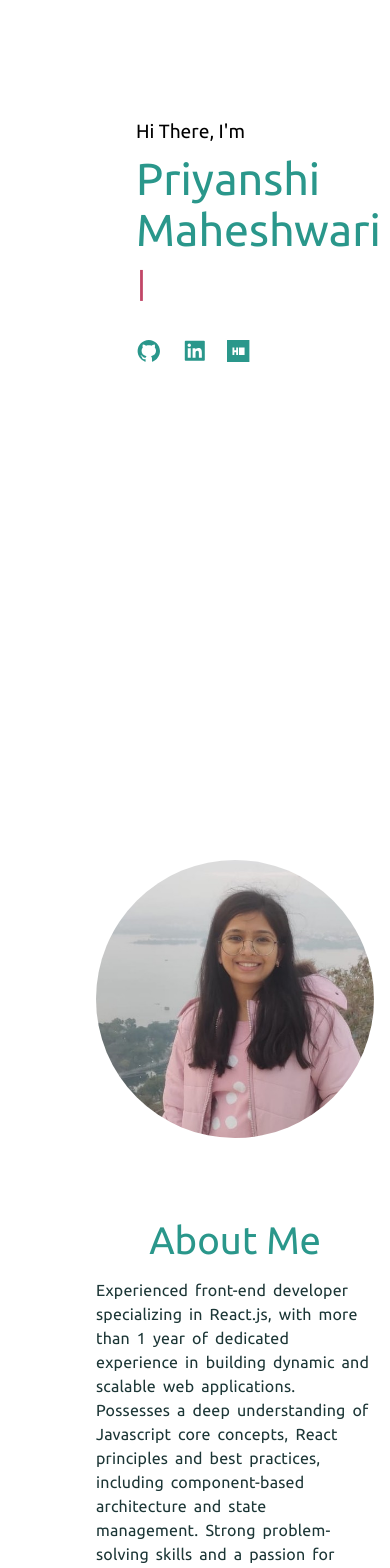
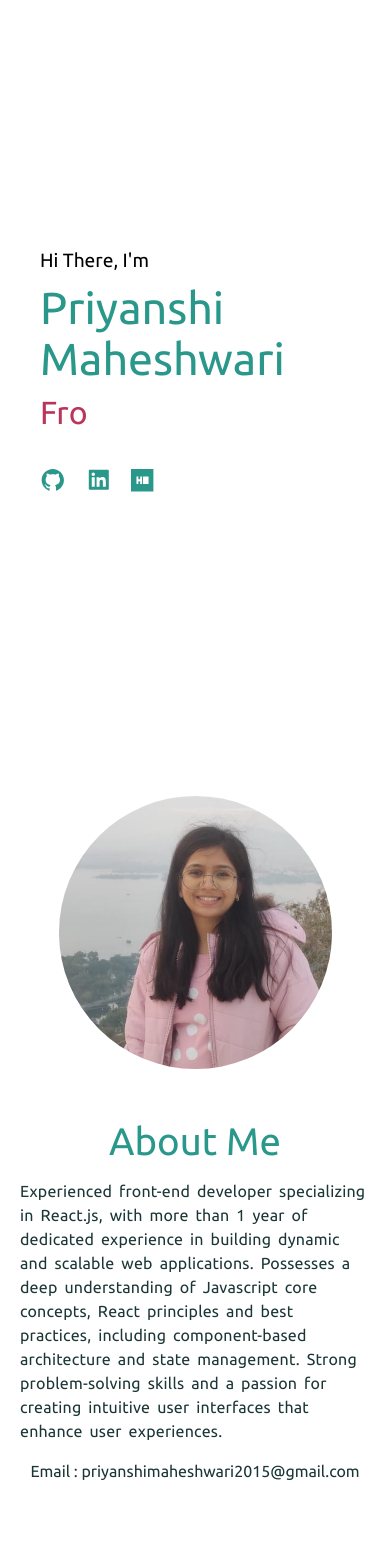
Before and after one commit to Priyanshii/react-portfolio-website, a React (Create React App) app: page / in a window 390 px wide. Shown: the part 80-1648 px from the top of the page. Built offline with nearby package versions, Linux system fonts and the light colour scheme.

Commit message:
Changes for Responsive design

```diff
--- a/src/components/About.js
+++ b/src/components/About.js
@@ -25,8 +25,8 @@ const About = () => {
             </Content>
             <ExtraInfo>
               Email :
-              <EmailID onClick={() => {window.location.href ='mailto:priyanshimaheshwari2015@gmail.com';}}>
-              {` priyanshimaheshwari2015@gmail.com`}
+              <EmailID onClick={() => { window.location.href = 'mailto:priyanshimaheshwari2015@gmail.com'; }}>
+                {` priyanshimaheshwari2015@gmail.com`}
               </EmailID>
             </ExtraInfo>
           </ContentContainer>
@@ -46,6 +46,15 @@ const AboutContainer = styled.div`
   justify-content: flex-start;
   gap: 2rem;
   padding: 2rem 6rem;
+
+  @media screen and (max-width: 500px) {
+    padding: 2rem 0rem;
+    margin: auto;
+    display: flex;
+    flex-direction: column;
+    align-items: center;
+    justify-content: flex-start;
+  }
 `
 
 const IntroductionContainer = styled.section`
@@ -70,6 +79,7 @@ const ImageContainer = styled.section`
   justify-content: center;
   width: 40%;
   margin-bottom: 30px;
+
   img{
     height: auto;
     max-width: 100%;
@@ -81,6 +91,18 @@ const ImageContainer = styled.section`
 
   @media screen and (max-width: 1000px) {
     width: 100%;
+
+    img{
+      margin-bottom: 0px;
+    }
+  }
+
+  @media screen and (max-width: 500px) {
+    width: 70%;
+
+    img{
+      margin-bottom: 0px;
+    }
   }
 `
 
@@ -94,6 +116,11 @@ const ContentContainer = styled.article`
 
   @media screen and (max-width: 1000px) {
     width: 100%;
+  }
+
+  @media screen and (max-width: 500px) {
+    padding: 20px;
+    width: auto;
   }
 `
 
--- a/src/components/Home.js
+++ b/src/components/Home.js
@@ -56,10 +56,20 @@ const HomeContainer = styled.div`
   flex-wrap: wrap;
 
   @media screen and (max-width: 1000px) {
+    width: 100%;
     display: flex;
     flex-direction: column;
     align-items: center;
     justify-content: flex-start;
+  }
+
+  @media screen and (max-width: 500px) {
+    padding: 6rem 0rem 2rem;
+    margin: auto;
+    display: flex;
+    flex-direction: column;
+    align-items: center;
+    justify-content: center;
   }
 `
 
@@ -71,7 +81,10 @@ const MainContent = styled.section`
   padding-left: 40px;
 
   @media screen and (max-width: 600px) {
+    flex: 0;
+    margin-top: 0px;
     width: 100%;
+    height: 300px;
   }
 `
 
--- a/src/components/ProjectCard.js
+++ b/src/components/ProjectCard.js
@@ -1,7 +1,7 @@
 import React from 'react'
 import styled from 'styled-components';
 
-const ProjectCard = ({img, demoLink, githubLink, name }) => {
+const ProjectCard = ({ img, demoLink, githubLink, name }) => {
   return (
     <>
       <CardContainer>
@@ -21,6 +21,10 @@ const ProjectCard = ({img, demoLink, githubLink, name }) => {
 const CardContainer = styled.div`
   width: 400px;
   box-shadow: 0 4px 8px 0 rgba(0, 0, 0, 0.2), 0 6px 20px 0 rgba(0, 0, 0, 0.19);
+
+  @media screen and (max-width: 500px) {
+   width: auto;
+  }
 `
 
 const ImageContainer = styled.div`
@@ -36,6 +40,7 @@ const NameContainer = styled.div`
   display: flex;
   align-items: center;
   justify-content: center;
+  text-align: center;
   font-size: medium;
   margin-top: 20px;
   color: rgb(28, 54, 54);
@@ -52,6 +57,7 @@ const LinkContainer = styled.div`
     background-color: transparent;
     cursor: pointer;
     border: 2px solid transparent;
+    text-align: center;
     border-radius: 4px;
     padding: 5px 10px;
     text-decoration: none;
--- a/src/components/ProjectsList.js
+++ b/src/components/ProjectsList.js
@@ -25,13 +25,13 @@ const ProjectsList = () => {
           Projects
         </Heading>
         <ProjectsListContainer>
-        {
-          projectList.map((card, index) => {
-            return(
-              <ProjectCard {...card} key={index}/>
-            )
-          })
-        }
+          {
+            projectList.map((card, index) => {
+              return (
+                <ProjectCard {...card} key={index} />
+              )
+            })
+          }
         </ProjectsListContainer>
       </ProjectsContainer>
     </>
@@ -62,6 +62,10 @@ const ProjectsListContainer = styled.div`
   justify-content: center;
   gap: 4rem;
   flex-wrap: wrap;
+
+  @media screen and (max-width: 500px) {
+   padding: 2rem 0rem 0rem;
+  }
 `
 
 export default ProjectsList
--- a/src/index.css
+++ b/src/index.css
@@ -1,7 +1,15 @@
-html{
+html {
   scroll-behavior: smooth;
 }
 
 * {
   box-sizing: border-box;
 }
+
+@media screen and (max-width: 600px) {
+
+  .react-pdf__Page__canvas {
+    width: 306px !important;
+    height: 396px !important;
+  }
+}
--- a/src/pages/Resume.js
+++ b/src/pages/Resume.js
@@ -4,6 +4,7 @@ import { Document, Page, pdfjs } from 'react-pdf';
 import pdf from '../assets/doc/Resume_Priyanshi_Maheshwari.pdf';
 import "react-pdf/dist/esm/Page/AnnotationLayer.css";
 import "react-pdf/dist/esm/Page/TextLayer.css";
+import '../index.css'
 pdfjs.GlobalWorkerOptions.workerSrc = `//cdnjs.cloudflare.com/ajax/libs/pdf.js/${pdfjs.version}/pdf.worker.min.js`;
 
 const Resume = () => {
@@ -13,7 +14,7 @@ const Resume = () => {
       <ResumeContainer>
         <FileContainer>
           <DocumentRender file={pdf}>
-            <Page pageNumber={1}  />
+            <Page pageNumber={1} />
           </DocumentRender>
         </FileContainer>
         <DownloadButton href={pdf} download="Priyanshi_Maheshwari_Resume.pdf">
@@ -32,6 +33,9 @@ const ResumeContainer = styled.div`
 `
 
 const FileContainer = styled.div`
+  @media screen and (max-width: 600px) {
+   margin-top: 160px;
+  }
 `
 
 const DocumentRender = styled(Document)`
--- a/src/pages/index.js
+++ b/src/pages/index.js
@@ -1,12 +1,11 @@
 import React, { useState } from 'react'
 import { Route, Routes } from 'react-router-dom';
-import About from '../components/About';
-import Home from '../components/Home';
 import Navbar from '../components/Navbar'
 import Resume from './Resume';
 import Sidebar from '../components/Sidebar'
 import LandingPage from './LandingPage';
 import ExperiencePage from './ExperiencePage';
+import styled from 'styled-components';
 
 const Pages = () => {
   const [isOpen, setIsOpen] = useState(false);
@@ -16,16 +15,21 @@ const Pages = () => {
   }
 
   return (
-    <div className='relative'>
-      <Sidebar isOpen={isOpen} toggle={toggle}/>
-      <Navbar toggle={toggle}/>
+    <MainContainer>
+      <Sidebar isOpen={isOpen} toggle={toggle} />
+      <Navbar toggle={toggle} />
       <Routes>
         <Route path="/" element={<LandingPage />} />
-        <Route path="/experience" element={<ExperiencePage /> } />
-        <Route path="/resume" element={<Resume /> } />
+        <Route path="/experience" element={<ExperiencePage />} />
+        <Route path="/resume" element={<Resume />} />
       </Routes>
-    </div>
+    </MainContainer>
   )
 }
 
+const MainContainer = styled.div`
+  position: relative;
+  overflow-x: hidden;
+`
+
 export default Pages;
```
Also changed, not shown: src/components/WorkExperience.js (+6 -5 lines).
